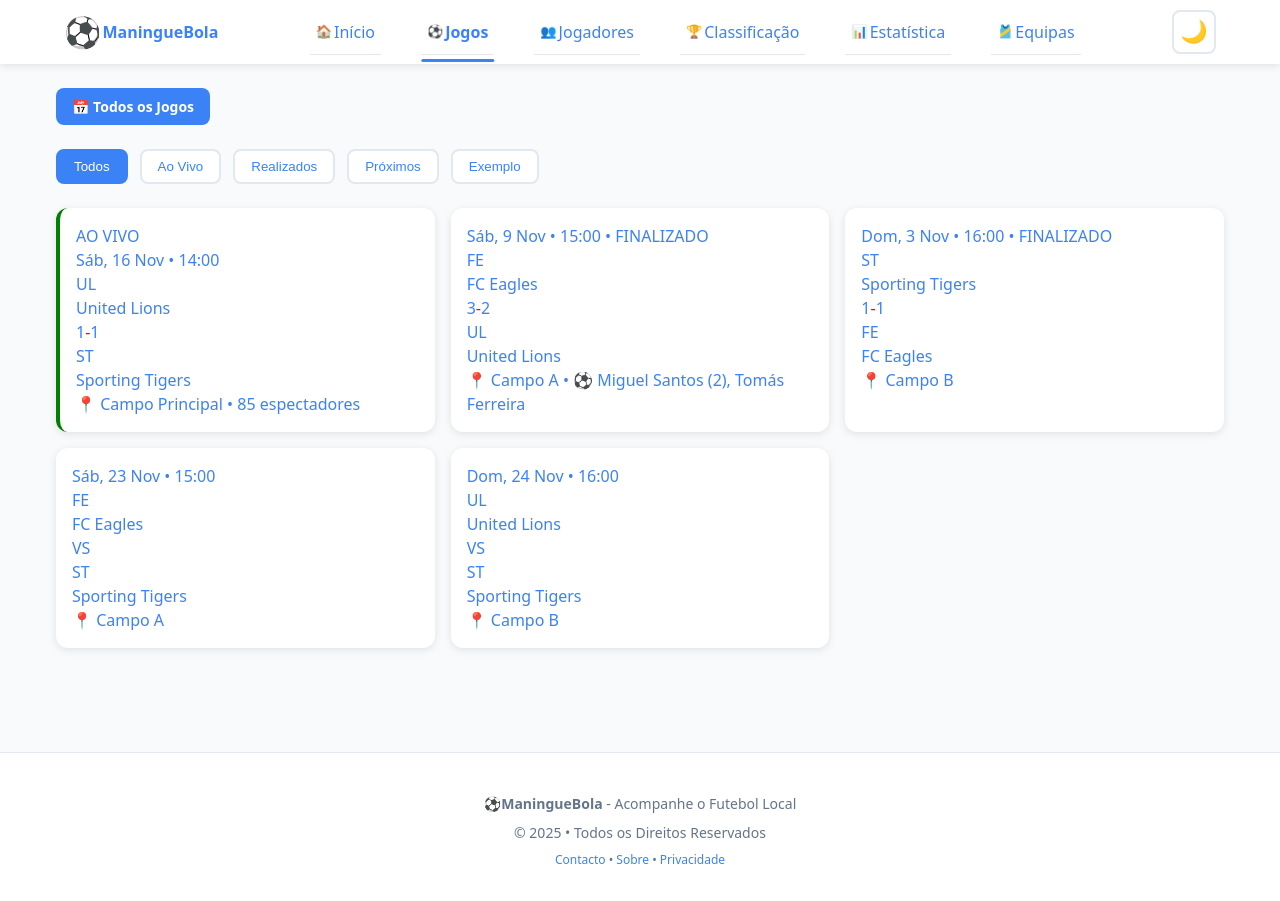
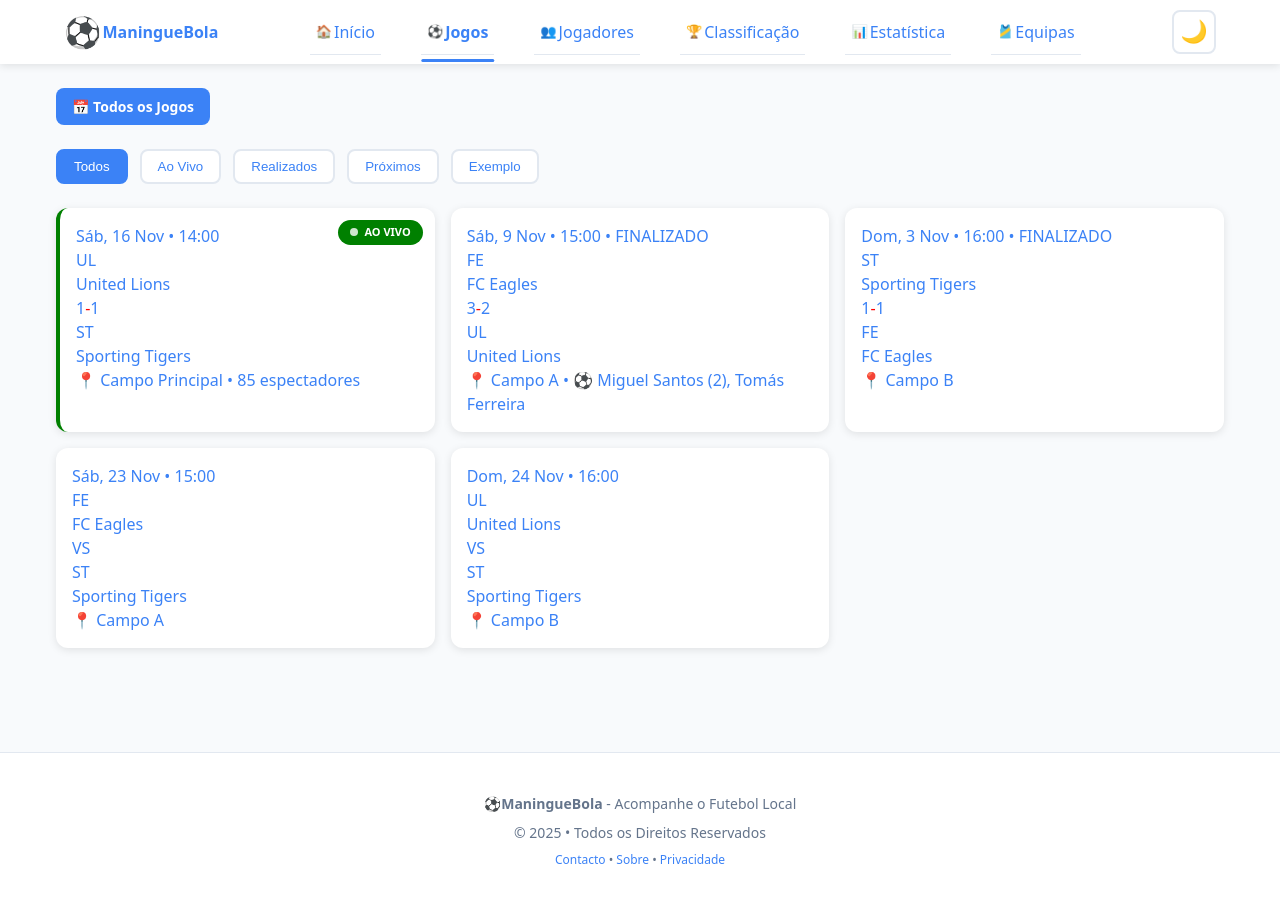
Before and after one commit to Raimundroid/maninguebola, a React (Vite) app: page /jogos in a window 1280 px wide. Built offline with nearby package versions, Linux system fonts and the light colour scheme.

Commit message:
MatchesCard: .active-badge and pulse dot done

```diff
--- a/src/components/MatchCard/MatchCard.css
+++ b/src/components/MatchCard/MatchCard.css
@@ -17,33 +17,26 @@
 } */
 
 .match-card .active-badge {
-  /* position: absolute; */
-  /* liveBadge: {
-      position: "absolute",
-      top: "12px",
-      right: "12px",
-      background: "var(--success)",
-      color: "white",
-      padding: "4px 12px",
-      borderRadius: "16px",
-      fontSize: "11px",
-      fontWeight: "700",
-      display: "flex",
-      alignItems: "center",
-      gap: "6px",
-    } */
+  position: absolute;
+  top: 12px;
+  right: 12px;
+  background: var(--success, green);
+  color: white;
+  padding: 4px 12px;
+  border-radius: 16px;
+  font-size: 11px;
+  font-weight: 700;
+  display: flex;
+  align-items: center;
+  gap: 6px;
 }
 
 .match-card .active-badge .pulse-dot {
-  /* width: 8px;
-  height: 8px; */
-  /* pulseDot: {
-      width: "8px",
-      height: "8px",
-      background: "white",
-      borderRadius: "50%",
-      animation: "pulse 1.5s infinite",
-    } */
+  width: 8px;
+  height: 8px;
+  background: white;
+  border-radius: 50%;
+  animation: pulse 1500ms infinite;
 }
 
 .match-card .datetime {
--- a/src/components/MatchCard/MatchCard.jsx
+++ b/src/components/MatchCard/MatchCard.jsx
@@ -30,8 +30,8 @@ const MatchCard = ({ match }) => {
     <div className={`match-card ${isLive ? "match-card--live" : ""}`}>
       {/* Only show live badge if match is currently being played */}
       {isLive && (
-        <div /*style={styles.liveBadge}*/ className="active-badge">
-          <span /*style={styles.pulseDot}*/ className="pulse-dot"></span>
+        <div className="active-badge">
+          <span className="pulse-dot"></span>
           AO VIVO {/*  {minute}' */}
         </div>
       )}
--- a/src/styles/utilities/_animations.css
+++ b/src/styles/utilities/_animations.css
@@ -14,6 +14,15 @@
   }
   to {
     opacity: 1;
+  }
+}
+@keyframes pulse {
+  0%,
+  100% {
+    opacity: 1;
+  }
+  50% {
+    opacity: 0.6;
   }
 }
 
```
